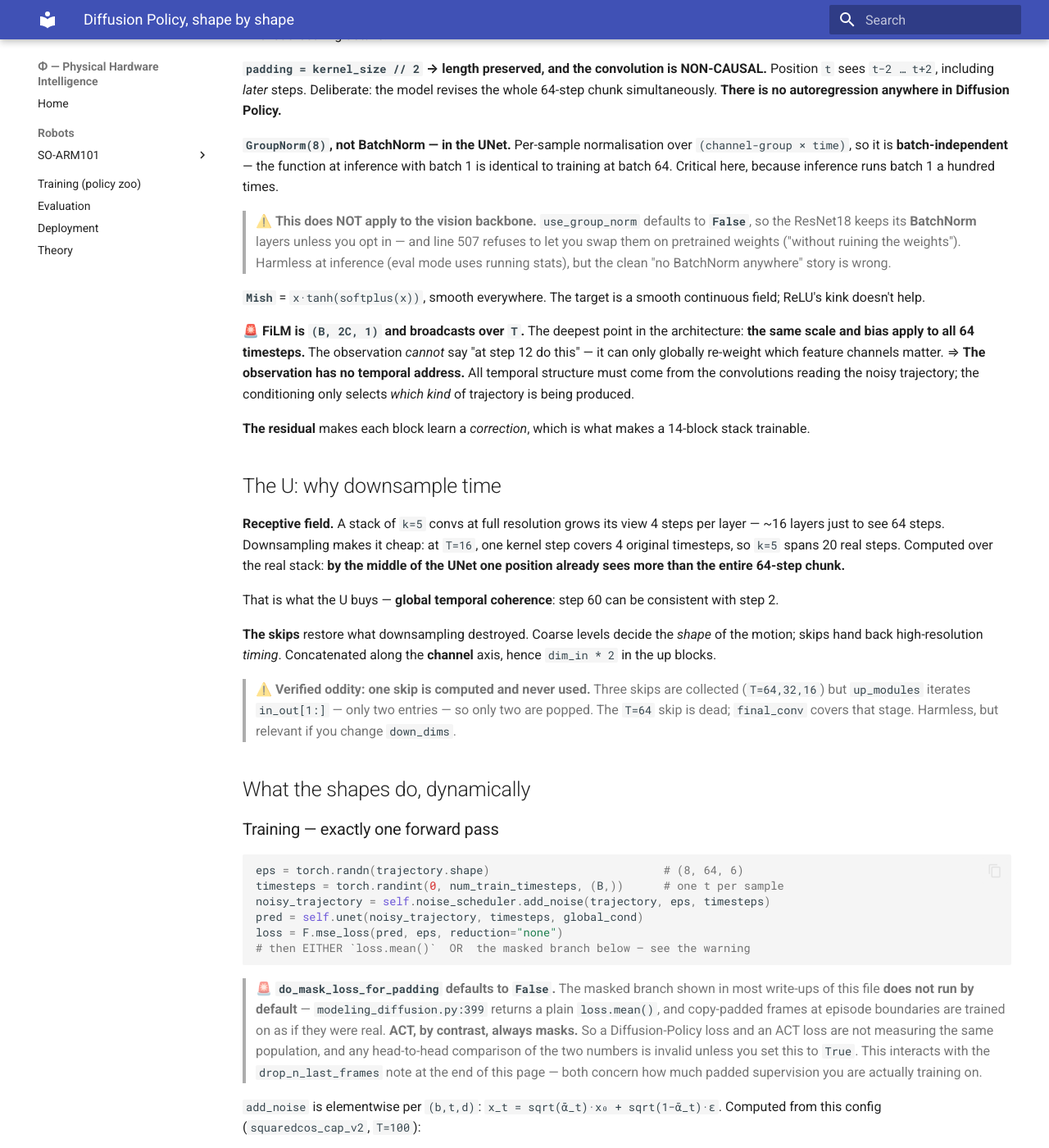
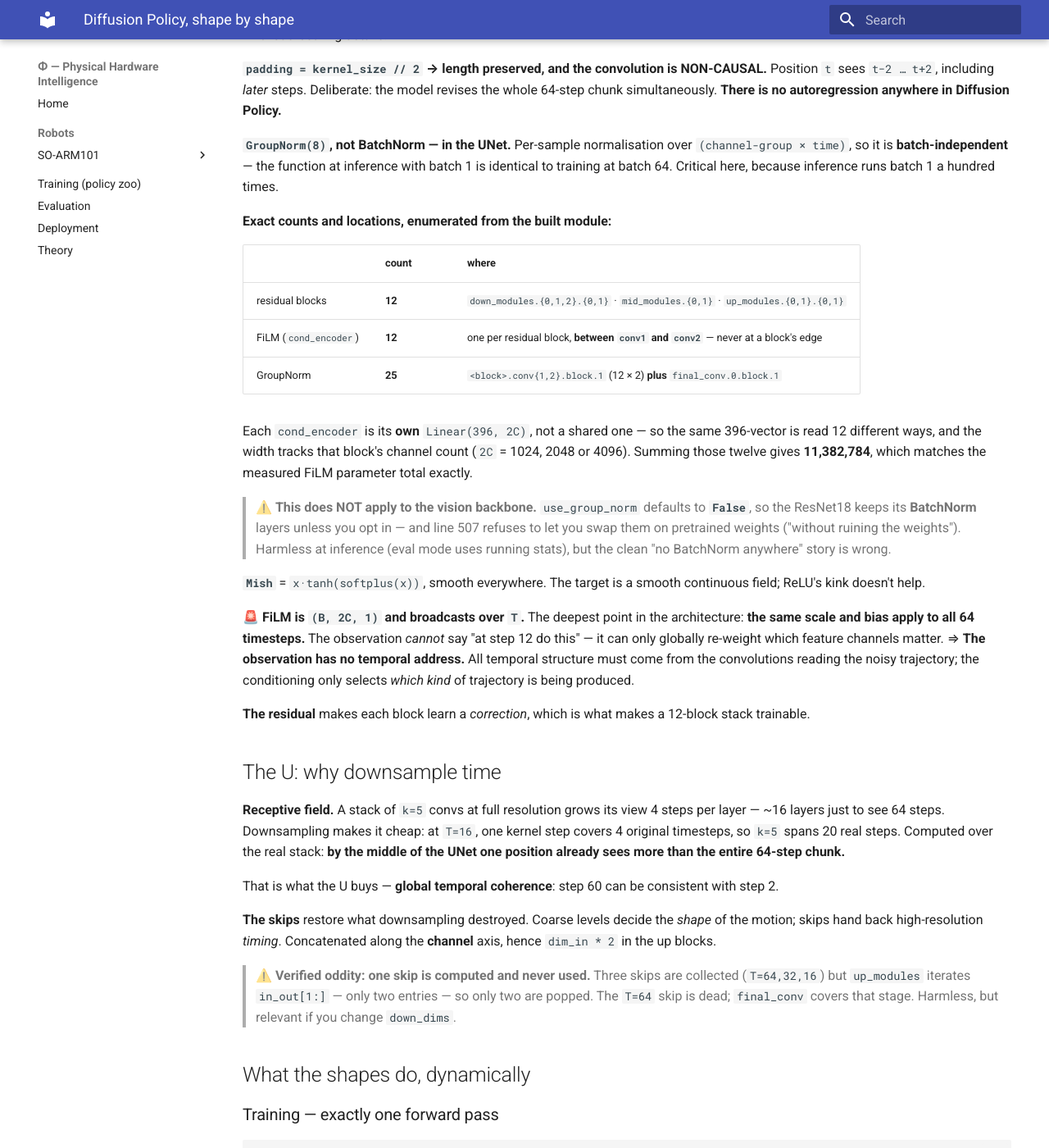
Before and after one commit to physical-hardware-intelligence/phi, an MkDocs documentation site: the page built from docs/theory/diffusion-policy-shapes.md, in a window 1280 px wide and 1400 px high, scrolled down 4520 px. Shown: the whole window at 82% size. Built offline with MkDocs 1.6.1 and Material for MkDocs 9.7.7, drawn with Linux system fonts in a browser that asks for light colours.

Commit message:
theory: it is 12 residual blocks, not 14 -- and pin where FiLM/GroupNorm live
I wrote "14 blocks" in three places and derived a fourth number from it.
Enumerated from the built module instead of counted by eye:

  residual blocks  12   down_modules.{0,1,2}.{0,1}, mid_modules.{0,1},
                        up_modules.{0,1}.{0,1}
  FiLM encoders    12   one per residual block, BETWEEN conv1 and conv2
  GroupNorm        25   <block>.conv{1,2}.block.1  (12 x 2) plus
                        final_conv.0.block.1

Two structural facts that were not written down anywhere:

  * FiLM sits strictly BETWEEN the two conv blocks of a residual block, never at
    a block boundary; GroupNorm sits INSIDE each conv block, immediately after
    its Conv1d and before the Mish. So the interior order is
    Conv1d -> GroupNorm -> Mish -> FiLM -> Conv1d -> GroupNorm -> Mish -> +residual.
  * each cond_encoder is its OWN Linear(396, 2C), not a shared one. The same
    396-vector is read 12 different ways and the width tracks that block's
    channel count. Summing the twelve gives 11,382,784, which matches the
    measured FiLM total exactly -- that agreement is what validates the layout.

Also corrects the per-(channel,timestep) rejection figure. The old "363M across
14 blocks" assumed every block was the widest one. Computed per block at its own
C and T it is 259,522,560 against a 255,425,670 UNet. The argument survives -- the
conditioning alone would still outweigh the whole network -- but the number was
wrong, and C*T being constant down the encoder is worth knowing on its own.

Co-Authored-By: Claude Opus 5 <noreply@anthropic.com>

```diff
--- a/docs/theory/diffusion-policy-shapes.md
+++ b/docs/theory/diffusion-policy-shapes.md
@@ -141,13 +141,23 @@ Five load-bearing details:
 
 **`GroupNorm(8)`, not BatchNorm — in the UNet.** Per-sample normalisation over `(channel-group × time)`, so it is **batch-independent** — the function at inference with batch 1 is identical to training at batch 64. Critical here, because inference runs batch 1 a hundred times.
 
+**Exact counts and locations, enumerated from the built module:**
+
+| | count | where |
+|---|---|---|
+| residual blocks | **12** | `down_modules.{0,1,2}.{0,1}` · `mid_modules.{0,1}` · `up_modules.{0,1}.{0,1}` |
+| FiLM (`cond_encoder`) | **12** | one per residual block, **between `conv1` and `conv2`** — never at a block's edge |
+| GroupNorm | **25** | `<block>.conv{1,2}.block.1` (12 × 2) **plus** `final_conv.0.block.1` |
+
+Each `cond_encoder` is its **own** `Linear(396, 2C)`, not a shared one — so the same 396-vector is read 12 different ways, and the width tracks that block's channel count (`2C` = 1024, 2048 or 4096). Summing those twelve gives **11,382,784**, which matches the measured FiLM parameter total exactly.
+
 > ⚠️ **This does NOT apply to the vision backbone.** `use_group_norm` defaults to **`False`**, so the ResNet18 keeps its **BatchNorm** layers unless you opt in — and line 507 refuses to let you swap them on pretrained weights ("without ruining the weights"). Harmless at inference (eval mode uses running stats), but the clean "no BatchNorm anywhere" story is wrong.
 
 **`Mish`** = `x·tanh(softplus(x))`, smooth everywhere. The target is a smooth continuous field; ReLU's kink doesn't help.
 
 **🚨 FiLM is `(B, 2C, 1)` and broadcasts over `T`.** The deepest point in the architecture: **the same scale and bias apply to all 64 timesteps.** The observation *cannot* say "at step 12 do this" — it can only globally re-weight which feature channels matter. ⇒ **The observation has no temporal address.** All temporal structure must come from the convolutions reading the noisy trajectory; the conditioning only selects *which kind* of trajectory is being produced.
 
-**The residual** makes each block learn a *correction*, which is what makes a 14-block stack trainable.
+**The residual** makes each block learn a *correction*, which is what makes a 12-block stack trainable.
 
 ## The U: why downsample time
 
```
Also changed, not shown: docs/theory/diffusion-policy-why.md (+16 -3 lines).
